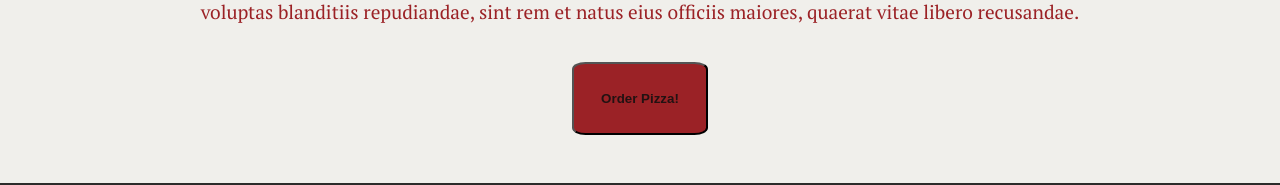
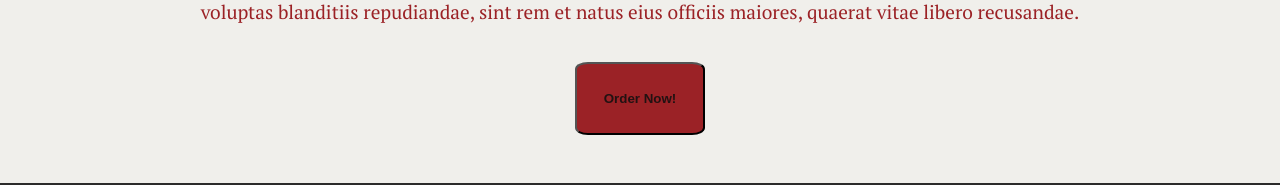
Before and after one commit to ambrojessica/pizza, a React (Create React App) app: page / in a window 1280 px wide. Shown: the part 841-1026 px from the top of the page. Built offline with nearby package versions, Linux system fonts and the light colour scheme; the HTML template or start-up script is replaced by a standard one.

Commit message:
checking dependabot

```diff
--- a/package.json
+++ b/package.json
@@ -1,10 +1,12 @@
 {
   "private": true,
   "dependencies": {
+    "@chec/commerce.js": "^2.8.0",
     "@testing-library/jest-dom": "^5.16.1",
     "@testing-library/react": "^12.1.2",
     "@testing-library/user-event": "^13.5.0",
     "axios": "^0.26.0",
+    "ejs": "^3.1.8",
     "react": "^17.0.2",
     "react-dom": "^17.0.2",
     "react-icons": "^4.3.1",
--- a/src/components/Header.js
+++ b/src/components/Header.js
@@ -10,7 +10,7 @@ const Header = () => {
         <div className="nav-button">
           <h3>(123)-456-8888</h3>
           <NavLink to="/"><h1>Just Pizza</h1></NavLink>
-          <NavLink to="/cart"><FaCartPlus className='shoppingCart' />
+          <NavLink to="/cart"><span><FaCartPlus className='shoppingCart' /></span>
           </NavLink>
         </div>
       </nav>
--- a/src/components/Home.js
+++ b/src/components/Home.js
@@ -23,7 +23,7 @@ const Home = () => {
       <div className='story-section'>
         <h3>Our Story</h3>
         <p>Lorem ipsum dolor, sit amet consectetur adipisicing elit. Ipsam laborum, iusto aperiam sed in reiciendis! Aperiam, eum nostrum rerum mollitia cum hic non totam quasi dolore, ea ipsam facilis perspiciatis! Lorem ipsum dolor sit amet consectetur adipisicing elit. Voluptatum id quaerat repellendus aliquam nesciunt? Nulla ad voluptas blanditiis repudiandae, sint rem et natus eius officiis maiores, quaerat vitae libero recusandae.</p>
-        <button onClick={routeToForm} id='order-pizza'>Order Pizza!</button>
+        <button onClick={routeToForm} id='order-pizza'>Order Now!</button>
       </div>
       <Footer />
     </div>
--- a/src/components/SubmitPage.js
+++ b/src/components/SubmitPage.js
@@ -5,7 +5,7 @@ const SubmitPage = () => {
   return (
     <div className='submitPage'>
       <h2>Thank you for ordering from Fiesta Pizza! <span>🍕</span></h2>
-      <img src='https://images.unsplash.com/photo-1609795829951-325b91a41471?ixlib=rb-1.2.1&ixid=MnwxMjA3fDB8MHxwaG90by1wYWdlfHx8fGVufDB8fHx8&auto=format&fit=crop&w=870&q=80' alt='pizza in box' />
+      {/* <img src='https://images.unsplash.com/photo-1609795829951-325b91a41471?ixlib=rb-1.2.1&ixid=MnwxMjA3fDB8MHxwaG90by1wYWdlfHx8fGVufDB8fHx8&auto=format&fit=crop&w=870&q=80' alt='pizza in box' /> */}
     </div>
   );
 };
```
Also changed, not shown: 1 other file (tests, documents, lock files or other folders).
